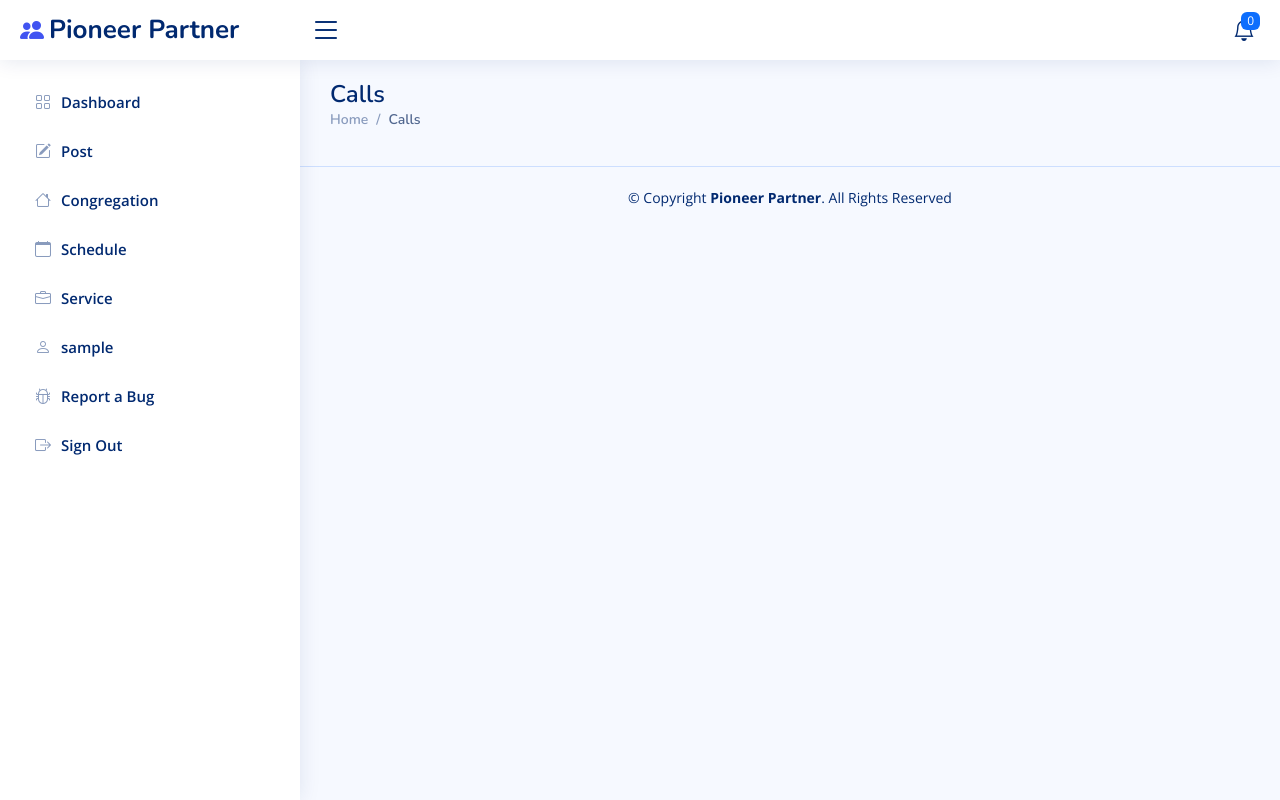
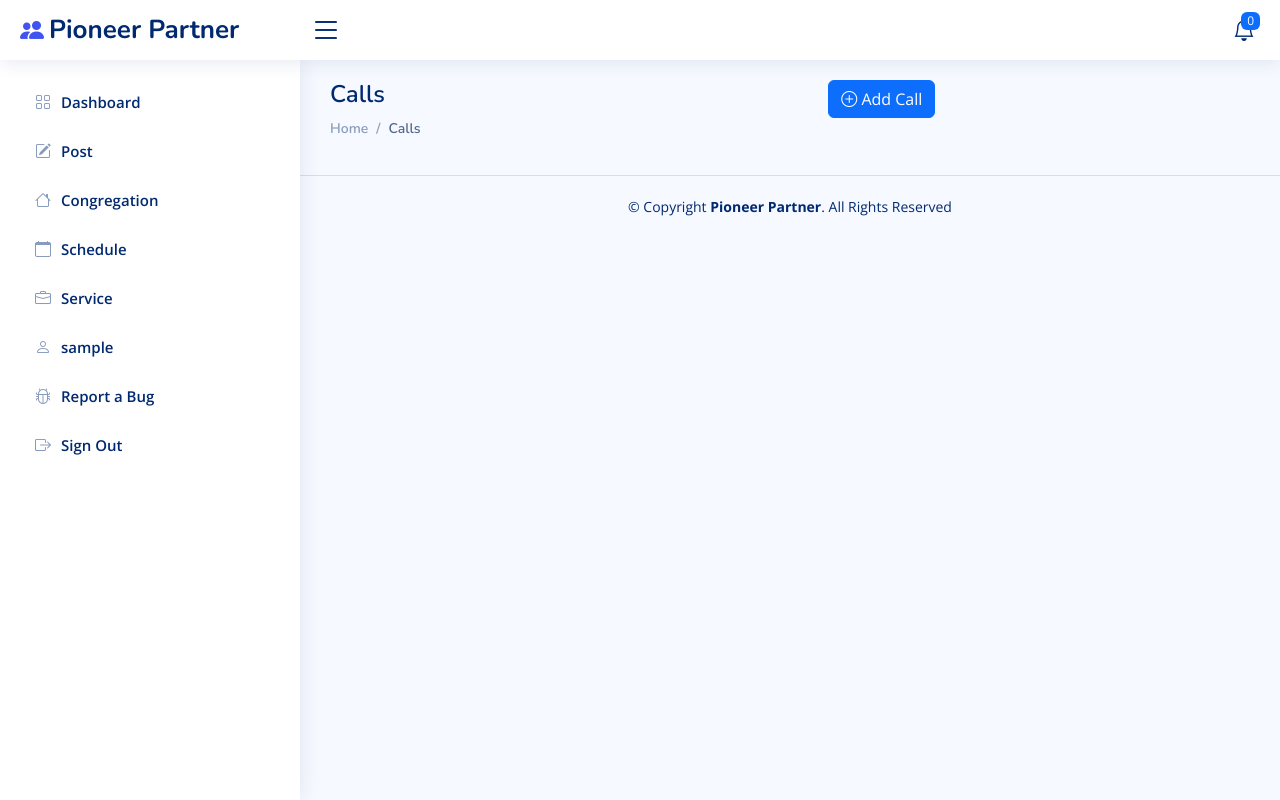
Before and after one commit to StoneMasons4106/pioneer-partner, a Django app: page /service/calls/ in a window 1280 px wide. Run offline with Django 4.2, Linux system fonts and the light colour scheme; the visitor is signed in with stand-in values (Sample User, id 1); data comes from the database, SQL or seed files in the repository; data that the repository does not hold is empty; parts of the project's set-up code (start-up, migrations or seed data) failed here and were passed over; some libraries are stand-ins or nearby versions.

Commit message:
Calls now rendering to call page, calls can also be deleted.

```diff
--- a/schedules/views.py
+++ b/schedules/views.py
@@ -10,7 +10,6 @@ from .forms import ScheduleRequestForm
 import os
 from django.core.mail import EmailMessage
 from django.template.loader import render_to_string
-import requests
 
 
 # Create your views here.
--- a/service/admin.py
+++ b/service/admin.py
@@ -13,8 +13,10 @@ class CallAdmin(admin.ModelAdmin):
     )
 
     fields = (
+        'user',
         'name',
-        'user',
+        'gender',
+        'age',
         'address',
         'contact_date',
         'notes',
--- a/service/models.py
+++ b/service/models.py
@@ -7,10 +7,16 @@ import string
 # Create your models here.
 
 class Call(models.Model):
+    GENDERS = [
+        ('1', 'Male'),
+        ('2', 'Female'),
+    ]
 
     call_id = models.CharField(max_length=16, unique=True)
     name = models.CharField(max_length=254)
     user = models.ForeignKey(User, on_delete=models.CASCADE)
+    gender = models.CharField(max_length=10, choices=GENDERS)
+    age = models.IntegerField(null=True, blank=True)
     address = AddressField(null=True, blank=True)
     contact_date = models.DateTimeField()
     notes = models.TextField(null=True, blank=True, max_length=3000)
--- a/service/templates/service/calls.html
+++ b/service/templates/service/calls.html
@@ -2,7 +2,14 @@
 
 <main id="main" class="main">
   <div class="pagetitle">
-    <h1>Calls</h1>
+    <div class="row">
+      <div class="col-lg-4 col-6">
+          <h1>Calls</h1>
+      </div>
+      <div class="col-lg-4 col-6 text-end">
+          <a href="#" class="btn btn-primary add-invite"><i class="bi bi-plus-circle"></i> Add Call</a>
+      </div>
+    </div>
     <nav>
       <ol class="breadcrumb">
         <li class="breadcrumb-item">
@@ -15,7 +22,37 @@
   <!-- End Page Title -->
 
   <section class="section dashboard">
-
+    <div class="row">
+      <!-- Left side columns -->
+      <div class="col-lg-8">
+        {% for call in calls %}
+        <div class="row">
+            <!-- Sales Card -->
+            <div class="col">
+                <div class="card info-card invite-card">
+                <div class="card-body invite-card-body">
+                    <div class="d-flex align-items-center">
+                    <div
+                        class="card-icon rounded-circle d-flex align-items-center justify-content-center"
+                    >
+                    <i class="bi bi-person-fill"></i>
+                    </div>
+                    <div class="ps-3">
+                        <h6><a href="#" class="call-name">{{ call.name }}</a></h6>
+                    </div>
+                    <form class="delete-regular-day-form" action="{% url 'delete_call' call.call_id %}" method="POST">
+                        {% csrf_token %}
+                        <button class="btn btn-danger btn-sm delete-invite-button" type="submit"><i class="bi bi-trash"></i></button>
+                    </form>
+                    </div>
+                </div>
+                </div>
+            </div>
+            <!-- End Sales Card -->
+        </div>
+        {% endfor %}
+      </div>
+    </div>
   </section>
 </main>
 
--- a/service/urls.py
+++ b/service/urls.py
@@ -5,4 +5,5 @@ urlpatterns = [
     path('cart_shifts/', views.cart_shifts, name='cart_shifts'),
     path('cart_shift/<int:shift_id>/', views.cart_shift, name='cart_shift'),
     path('calls/', views.calls, name='calls'),
+    path('delete_call/<int:call_id>', views.delete_call, name='delete_call'),
 ]
--- a/service/views.py
+++ b/service/views.py
@@ -1,8 +1,9 @@
-from django.shortcuts import render, get_object_or_404
+from django.shortcuts import render, get_object_or_404, redirect
 from django.contrib.auth.decorators import login_required
 from profiles.models import UserProfile
 import os
 import requests
+from django.contrib import messages
 from .models import Call
 
 # Create your views here.
@@ -64,3 +65,16 @@ def calls(request):
     }
 
     return render(request, 'service/calls.html', context)
+
+
+@login_required
+def delete_call(request, call_id):
+
+    if len(str(call_id)) != 16:
+        call_id = str(call_id).zfill(16)
+
+    call = get_object_or_404(Call, call_id=call_id)
+    call.delete()
+    messages.success(request, 'Call has been successfully been deleted.')
+
+    return redirect('calls')
--- a/static/css/style.css
+++ b/static/css/style.css
@@ -120,6 +120,11 @@
     background: rgb(255, 236, 255) !important;
 }
 
+.call-name,
+.call-name:hover {
+    color: #012970;
+}
+
 @media (max-width: 767px) {
     .dashboard .info-card h6 {
         font-size: 20px;
```
Also changed, not shown: service/migrations/0003_call_age_call_gender.py (added).
